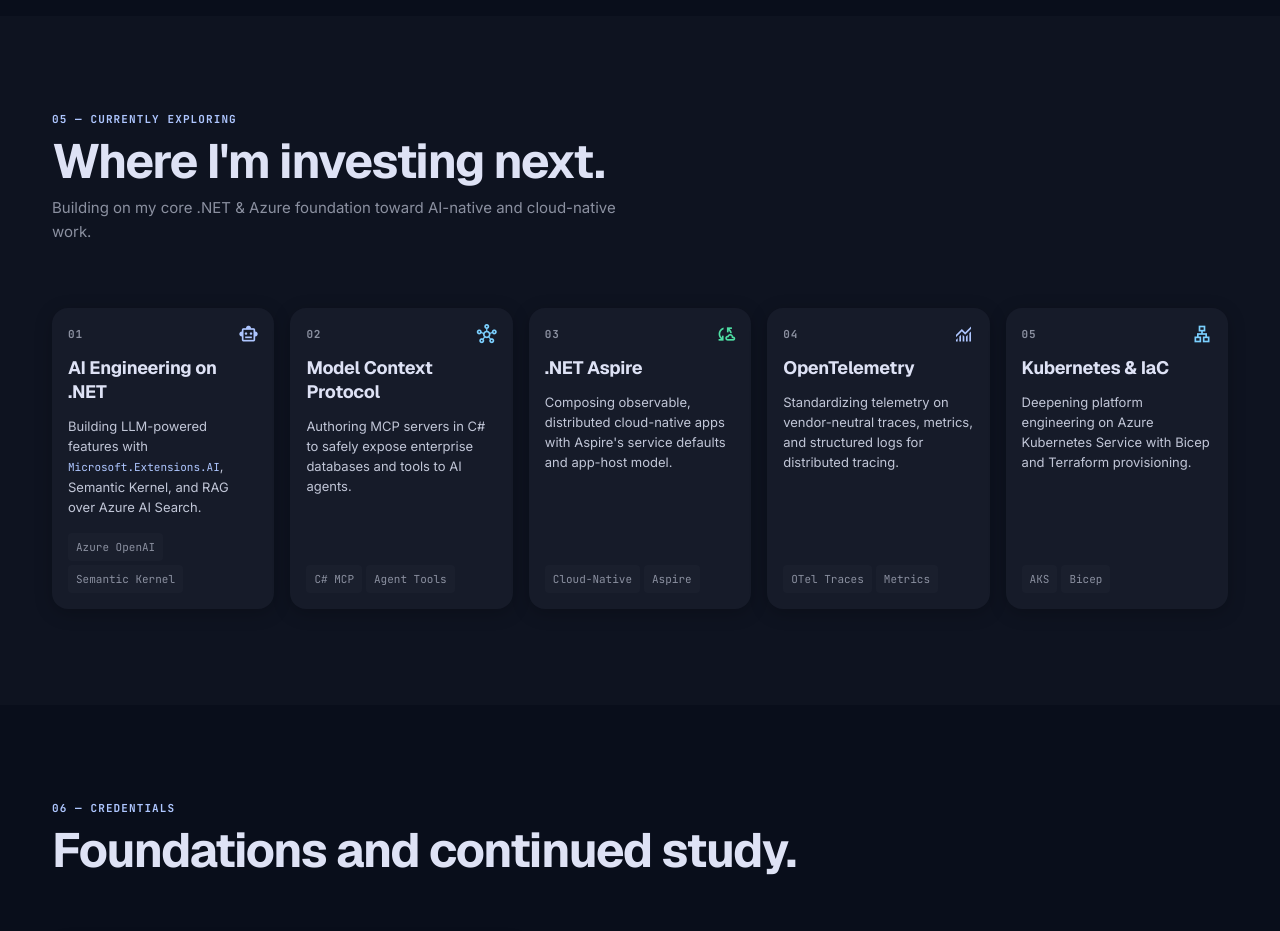
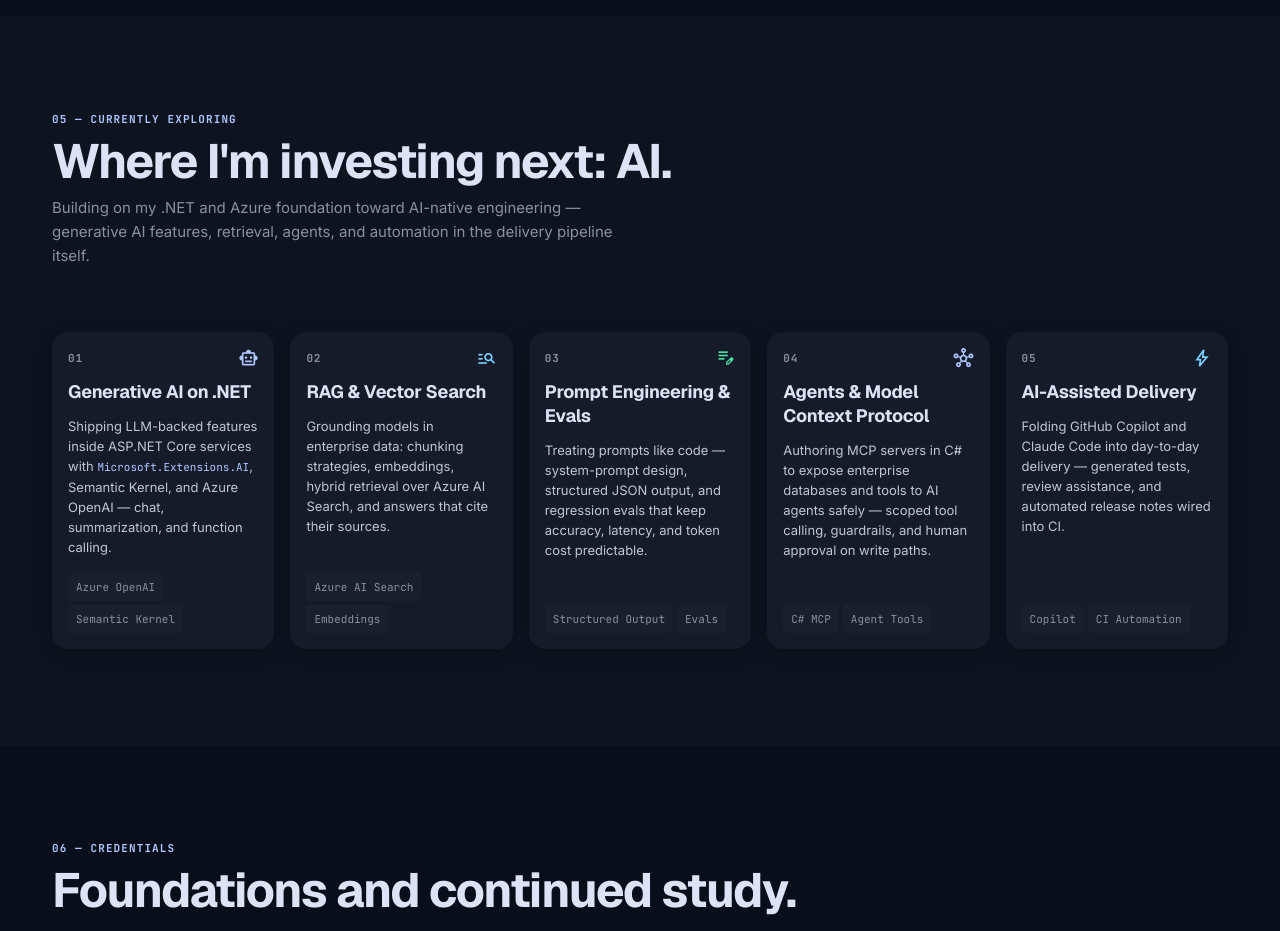
Before and after one commit to kaiserz02/kaiserz02.github.io, a plain HTML site: page index.html in a window 1280 px wide. Shown: the part 8060-8991 px from the top of the page. Drawn offline with nearby package versions, Linux system fonts and the light colour scheme.

Commit message:
Refocus Currently Exploring section on AI
Replaced the .NET Aspire, OpenTelemetry and Kubernetes/IaC cards with
AI-focused topics, keeping five cards for the grid:

- Generative AI on .NET (Microsoft.Extensions.AI, Semantic Kernel,
  Azure OpenAI)
- RAG & Vector Search (chunking, embeddings, Azure AI Search)
- Prompt Engineering & Evals (structured output, regression evals)
- Agents & Model Context Protocol (C# MCP servers, tool guardrails)
- AI-Assisted Delivery (Copilot and Claude Code wired into CI)

Co-Authored-By: Claude Opus 5 <noreply@anthropic.com>

```diff
--- a/index.html
+++ b/index.html
@@ -873,50 +873,50 @@
       <div class="container">
         <div class="sec-head reveal">
           <span class="marker c-secondary">05 — Currently Exploring</span>
-          <h2 id="explore-h">Where I'm investing next.</h2>
-          <p class="sub">Building on my core .NET &amp; Azure foundation toward AI-native and cloud-native work.</p>
+          <h2 id="explore-h">Where I'm investing next: AI.</h2>
+          <p class="sub">Building on my .NET and Azure foundation toward AI-native engineering — generative AI features, retrieval, agents, and automation in the delivery pipeline itself.</p>
         </div>
 
         <div class="explore-grid">
           <article class="explore reveal">
             <div class="explore-top">
               <div class="explore-num"><span class="marker">01</span><span class="material-symbols-outlined c-primary" aria-hidden="true">smart_toy</span></div>
-              <h3>AI Engineering on .NET</h3>
-              <p>Building LLM-powered features with <code>Microsoft.Extensions.AI</code>, Semantic Kernel, and RAG over Azure AI Search.</p>
+              <h3>Generative AI on .NET</h3>
+              <p>Shipping LLM-backed features inside ASP.NET Core services with <code>Microsoft.Extensions.AI</code>, Semantic Kernel, and Azure OpenAI — chat, summarization, and function calling.</p>
             </div>
             <div class="explore-tags"><span>Azure OpenAI</span><span>Semantic Kernel</span></div>
           </article>
           <article class="explore reveal">
             <div class="explore-top">
-              <div class="explore-num"><span class="marker">02</span><span class="material-symbols-outlined c-secondary" aria-hidden="true">hub</span></div>
-              <h3>Model Context Protocol</h3>
-              <p>Authoring MCP servers in C# to safely expose enterprise databases and tools to AI agents.</p>
+              <div class="explore-num"><span class="marker">02</span><span class="material-symbols-outlined c-secondary" aria-hidden="true">manage_search</span></div>
+              <h3>RAG &amp; Vector Search</h3>
+              <p>Grounding models in enterprise data: chunking strategies, embeddings, hybrid retrieval over Azure AI Search, and answers that cite their sources.</p>
+            </div>
+            <div class="explore-tags"><span>Azure AI Search</span><span>Embeddings</span></div>
+          </article>
+          <article class="explore reveal">
+            <div class="explore-top">
+              <div class="explore-num"><span class="marker">03</span><span class="material-symbols-outlined c-tertiary" aria-hidden="true">edit_note</span></div>
+              <h3>Prompt Engineering &amp; Evals</h3>
+              <p>Treating prompts like code — system-prompt design, structured JSON output, and regression evals that keep accuracy, latency, and token cost predictable.</p>
+            </div>
+            <div class="explore-tags"><span>Structured Output</span><span>Evals</span></div>
+          </article>
+          <article class="explore reveal">
+            <div class="explore-top">
+              <div class="explore-num"><span class="marker">04</span><span class="material-symbols-outlined c-primary" aria-hidden="true">hub</span></div>
+              <h3>Agents &amp; Model Context Protocol</h3>
+              <p>Authoring MCP servers in C# to expose enterprise databases and tools to AI agents safely — scoped tool calling, guardrails, and human approval on write paths.</p>
             </div>
             <div class="explore-tags"><span>C# MCP</span><span>Agent Tools</span></div>
           </article>
           <article class="explore reveal">
             <div class="explore-top">
-              <div class="explore-num"><span class="marker">03</span><span class="material-symbols-outlined c-tertiary" aria-hidden="true">cloud_sync</span></div>
-              <h3>.NET Aspire</h3>
-              <p>Composing observable, distributed cloud-native apps with Aspire's service defaults and app-host model.</p>
+              <div class="explore-num"><span class="marker">05</span><span class="material-symbols-outlined c-secondary" aria-hidden="true">bolt</span></div>
+              <h3>AI-Assisted Delivery</h3>
+              <p>Folding GitHub Copilot and Claude Code into day-to-day delivery — generated tests, review assistance, and automated release notes wired into CI.</p>
             </div>
-            <div class="explore-tags"><span>Cloud-Native</span><span>Aspire</span></div>
-          </article>
-          <article class="explore reveal">
-            <div class="explore-top">
-              <div class="explore-num"><span class="marker">04</span><span class="material-symbols-outlined c-primary" aria-hidden="true">monitoring</span></div>
-              <h3>OpenTelemetry</h3>
-              <p>Standardizing telemetry on vendor-neutral traces, metrics, and structured logs for distributed tracing.</p>
-            </div>
-            <div class="explore-tags"><span>OTel Traces</span><span>Metrics</span></div>
-          </article>
-          <article class="explore reveal">
-            <div class="explore-top">
-              <div class="explore-num"><span class="marker">05</span><span class="material-symbols-outlined c-secondary" aria-hidden="true">lan</span></div>
-              <h3>Kubernetes &amp; IaC</h3>
-              <p>Deepening platform engineering on Azure Kubernetes Service with Bicep and Terraform provisioning.</p>
-            </div>
-            <div class="explore-tags"><span>AKS</span><span>Bicep</span></div>
+            <div class="explore-tags"><span>Copilot</span><span>CI Automation</span></div>
           </article>
         </div>
       </div>
```
